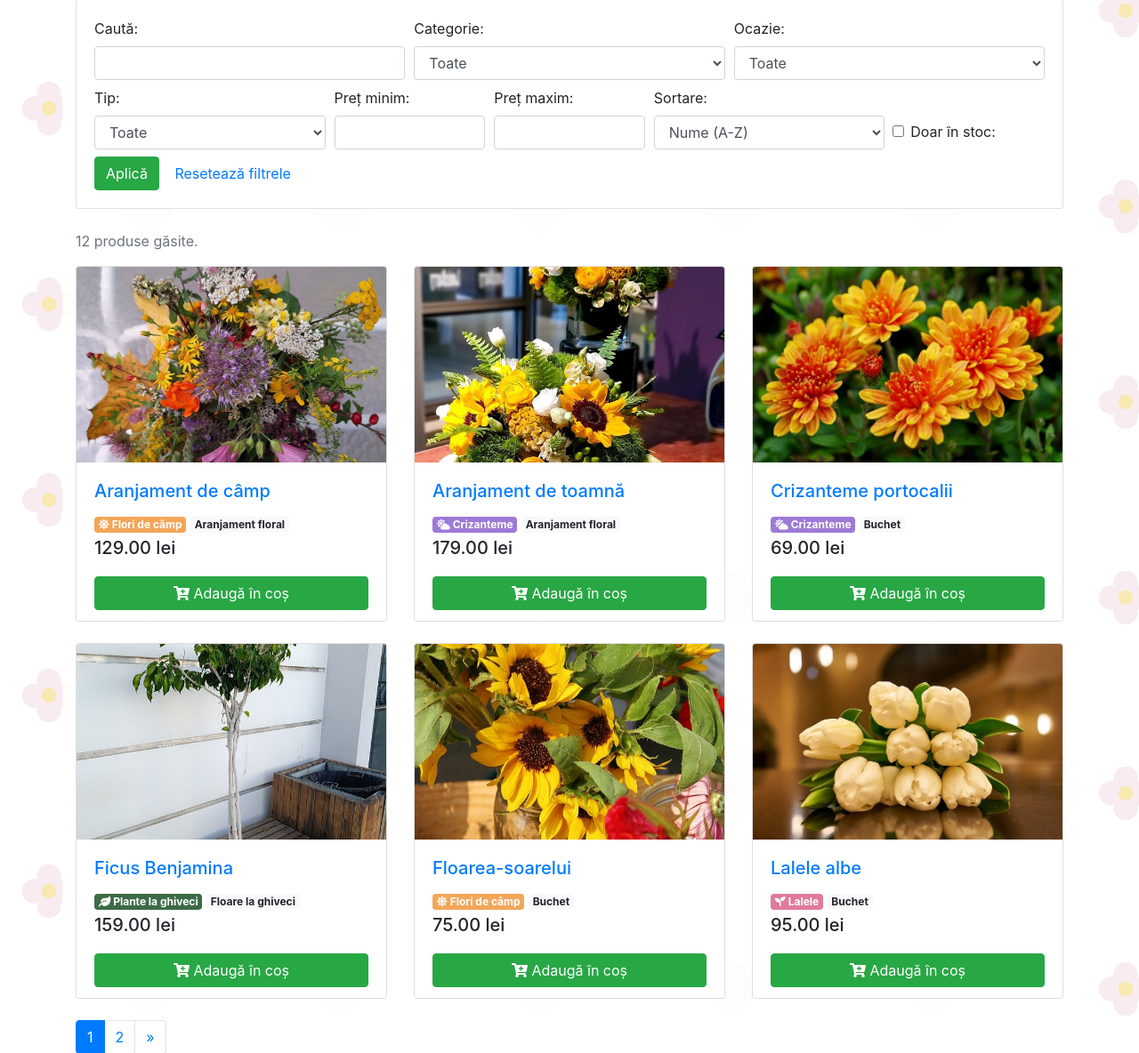
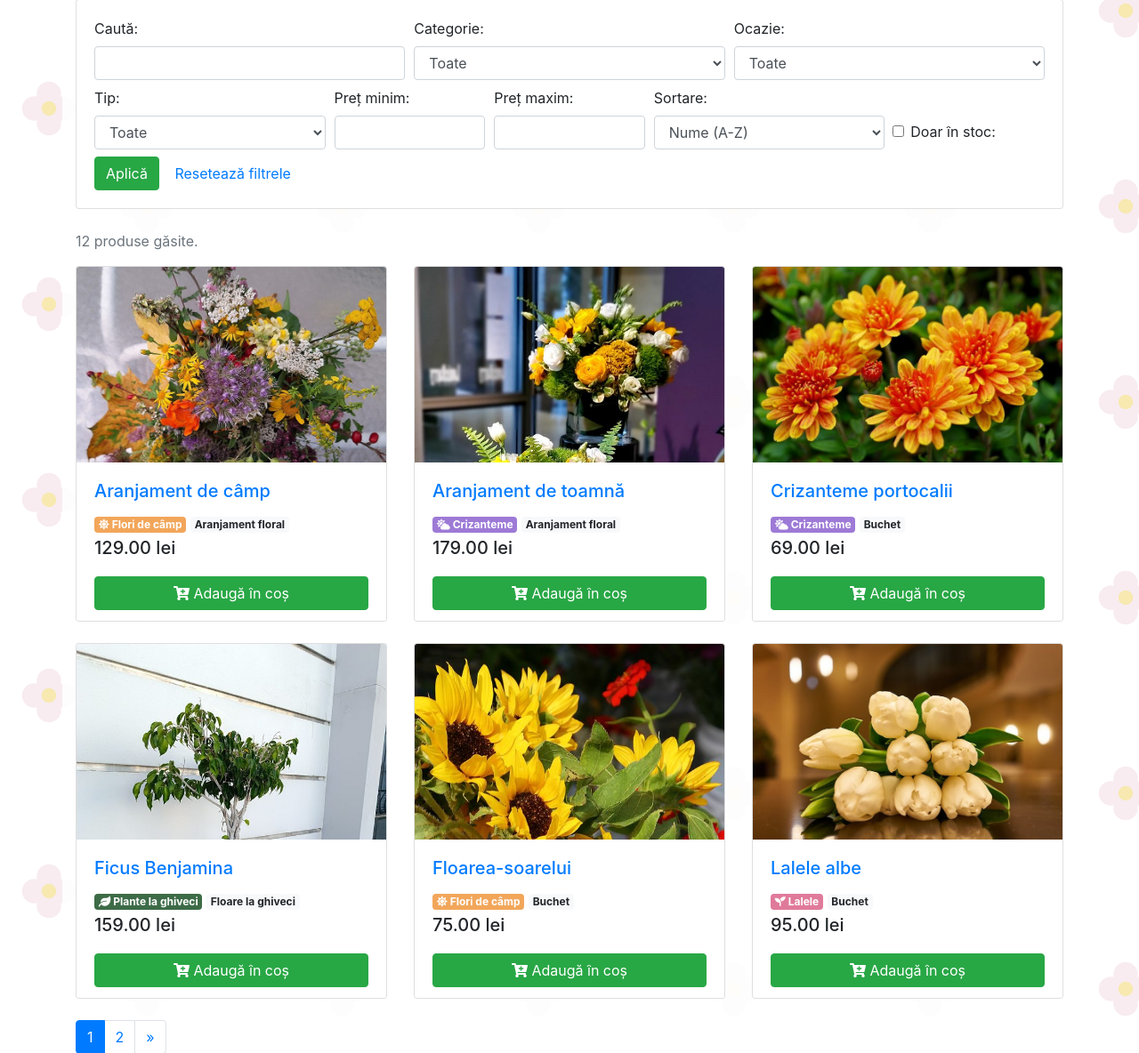
Before and after one commit to stoian-mihail/florarie, a Django app: page /produse in a window 1280 px wide. Shown: the part 153-1337 px from the top of the page at 89% size. Run offline with Django 5.2, Linux system fonts and the light colour scheme; data comes from the database, SQL or seed files in the repository.

Commit message:
Pozele din carduri decupate de sus; alta poza pentru Spathiphyllum

```diff
--- a/florarie/static/css/nav.css
+++ b/florarie/static/css/nav.css
@@ -36,6 +36,7 @@ h1, h2 {
 .card-produs .card-img-top {
     height: 220px;
     object-fit: cover;  /* pozele au proportii diferite: le decupam la aceeasi inaltime */
+    object-position: top;  /* la pozele inalte (plante la ghiveci) florile sunt sus */
 }
 .card-produs:hover {
     box-shadow: 0 0.25rem 0.75rem rgba(0, 0, 0, 0.12);
```
Also changed, not shown: media/flori/spathiphyllum.jpg, 1 other file.
